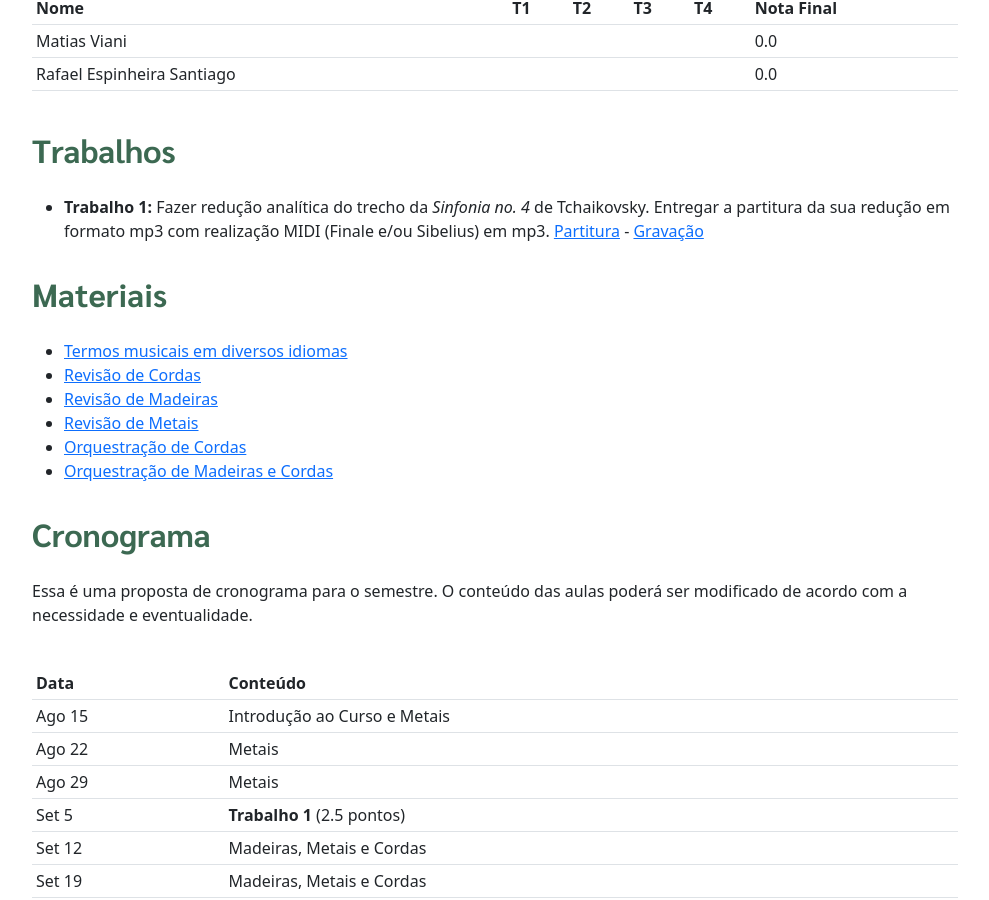
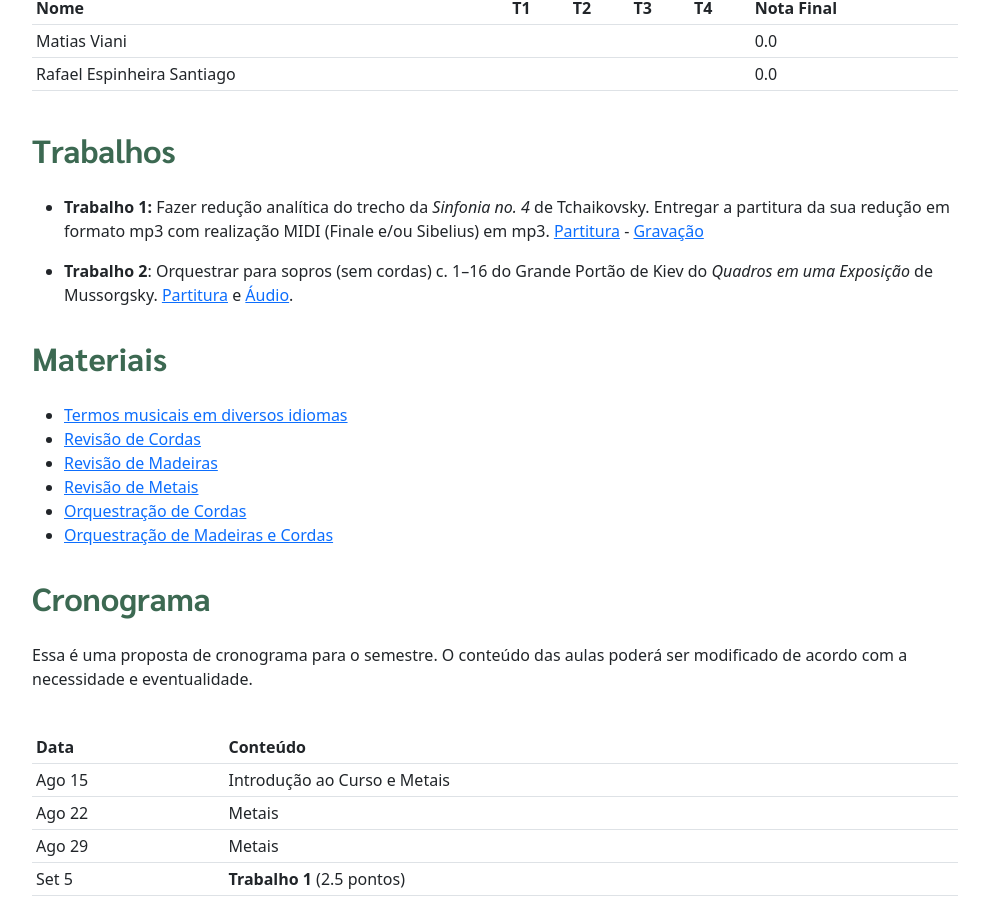
Before and after one commit to pedrokroger/pedrokroger.github.io, a Jekyll site: the page built from pages/musa85-orq2.md, in a window 1280 px wide and 900 px high, scrolled down 680 px. Shown: the whole window, without its empty margins (50-1039 px from the left). Built offline with Jekyll 4.4.1, drawn with Linux system fonts in a browser that asks for light colours.

Commit message:
Trabalho de orquestração

```diff
--- a/pages/musa85-orq2.md
+++ b/pages/musa85-orq2.md
@@ -30,8 +30,15 @@ A avaliação final será soma de 4 trabalhos de orquestração orientados.
   Tchaikovsky. Entregar a partitura da sua redução em formato mp3 com realização
   MIDI (Finale e/ou Sibelius) em mp3. [Partitura][1] - [Gravação][2]
 
+- **Trabalho 2**: Orquestrar para sopros (sem cordas) c. 1--16 do Grande Portão
+de Kiev do _Quadros em uma Exposição_ de Mussorgsky. [Partitura][3] e
+[Áudio][4].
+
+
 [1]: https://www.dropbox.com/scl/fi/g4c1d7psgc74cohv1dop0/Tchaikovsky-Sinfonia-4.pdf?rlkey=7obqji4zieah6livuwc1t19oh
 [2]: https://www.dropbox.com/scl/fi/6opkoj0cdhnz80qpfmk8v/Tchaikovsky-Sinfonia-4.mp3?rlkey=vpqyzdkgcyu8ep5edxo1j2o1w
+[3]: https://ln5.sync.com/dl/309423f30/p5sbe7fe-3twpp5cn-tvsgnxmh-526k8e5m
+[4]: https://ln5.sync.com/dl/d66816390/ipu6a2sa-5r5s9xp2-gzk729q3-eftnkfkz
 
 ## Materiais
 
```
